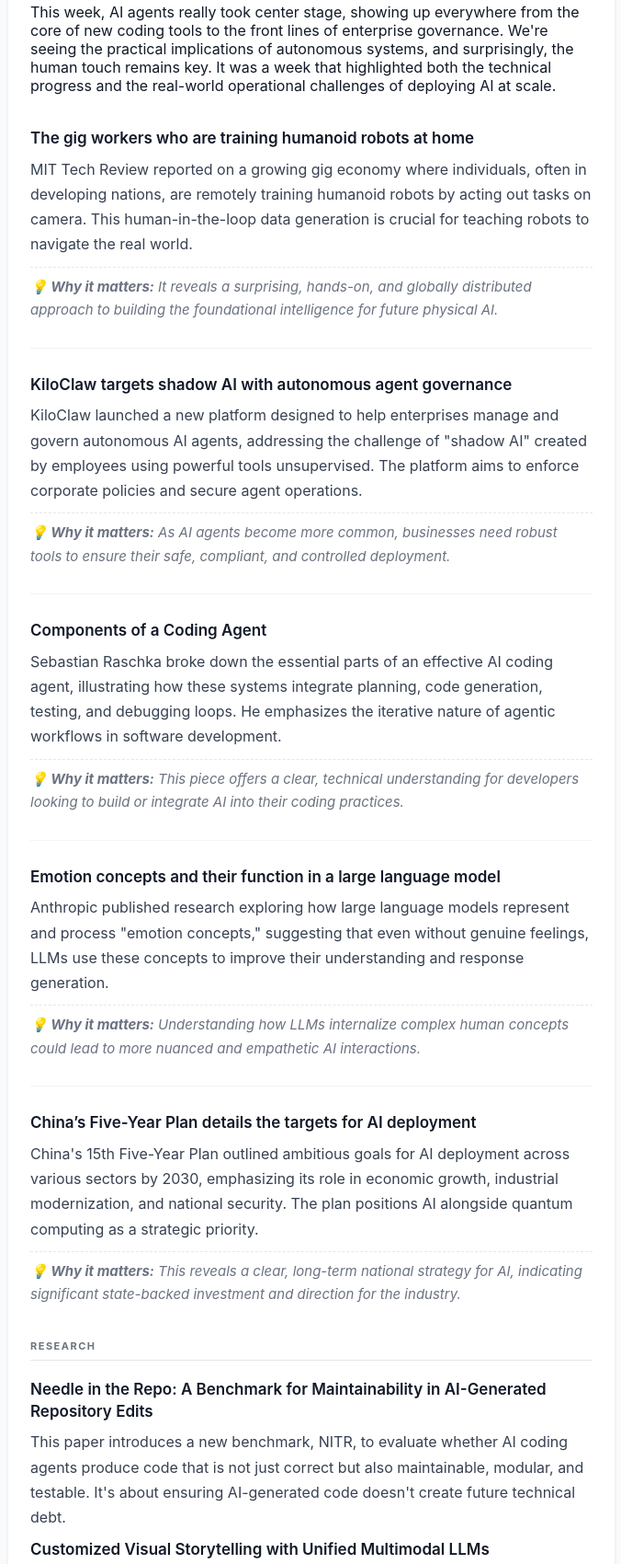
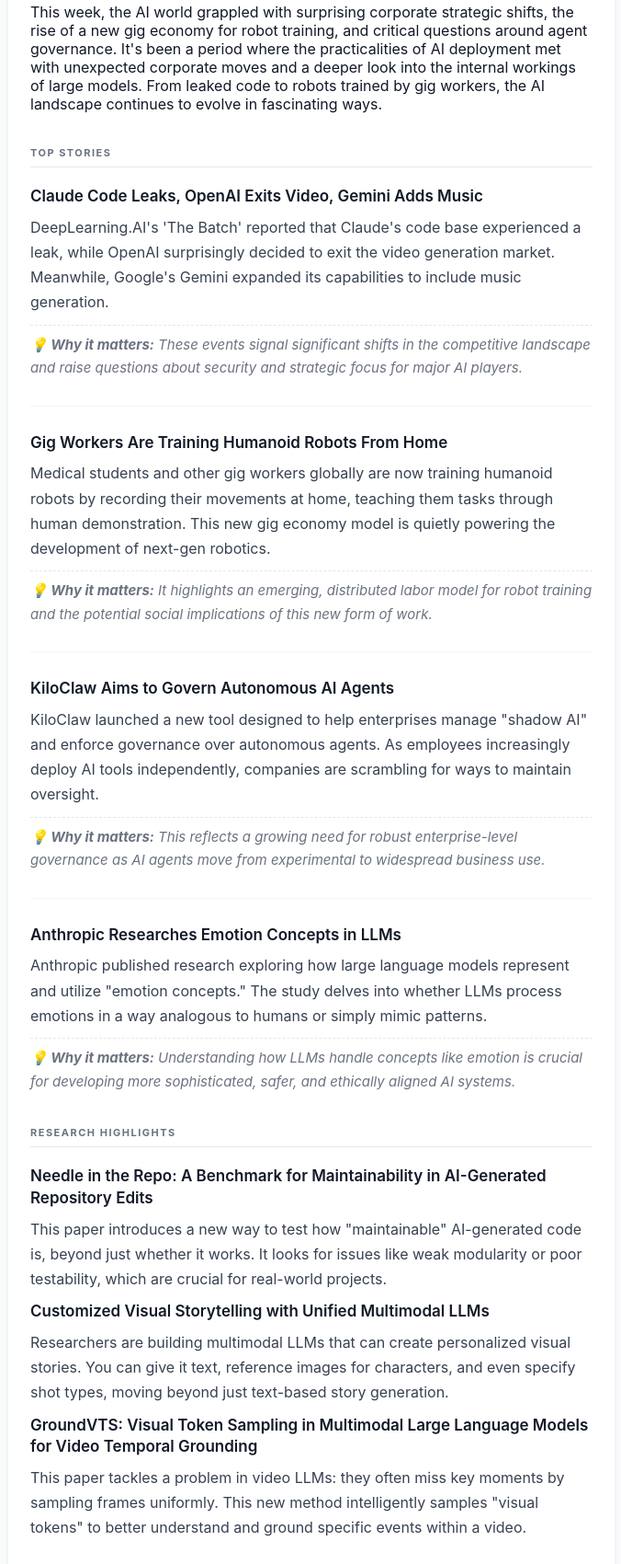
Before and after one commit to tecanmol/Newsletter, a plain HTML site: page newsletters/newsletter_Apr_05_2026.html in a window 1280 px wide. Shown: the part 209-1909 px from the top of the page at 92% size, without its empty margins (301-977 px from the left). Drawn offline with Linux system fonts and the light colour scheme.

Commit message:
Newsletter Apr 05, 2026

```diff
--- a/newsletters/index.json
+++ b/newsletters/index.json
@@ -2,7 +2,7 @@
   {
     "file": "newsletter_Apr_05_2026.html",
     "date": "Apr 05, 2026",
-    "preview": "MIT Tech Review reported on a growing gig economy where individuals, often in developing nations, are remotely training ..."
+    "preview": "DeepLearning.AI's 'The Batch' reported that Claude's code base experienced a leak, while OpenAI surprisingly decided to ..."
   },
   {
     "file": "newsletter_Mar_22_2026.html",
--- a/newsletters/newsletter_Apr_05_2026.html
+++ b/newsletters/newsletter_Apr_05_2026.html
@@ -129,60 +129,59 @@
         </div>
         <div class="content">
             <section id="intro">
-This week, AI agents really took center stage, showing up everywhere from the core of new coding tools to the front lines of enterprise governance. We're seeing the practical implications of autonomous systems, and surprisingly, the human touch remains key. It was a week that highlighted both the technical progress and the real-world operational challenges of deploying AI at scale.
+This week, the AI world grappled with surprising corporate strategic shifts, the rise of a new gig economy for robot training, and critical questions around agent governance. It's been a period where the practicalities of AI deployment met with unexpected corporate moves and a deeper look into the internal workings of large models. From leaked code to robots trained by gig workers, the AI landscape continues to evolve in fascinating ways.
 </section>
 
 <section id="top-stories">
+<h2>Top Stories</h2>
+
 <div class="story">
-<h3><a href="https://www.technologyreview.com/2026/04/01/1134863/humanoid-data-training-gig-economy-2026-breakthrough-technology/">The gig workers who are training humanoid robots at home</a></h3>
-<p>MIT Tech Review reported on a growing gig economy where individuals, often in developing nations, are remotely training humanoid robots by acting out tasks on camera. This human-in-the-loop data generation is crucial for teaching robots to navigate the real world.</p>
-<p class="why"><strong>💡 Why it matters:</strong> It reveals a surprising, hands-on, and globally distributed approach to building the foundational intelligence for future physical AI.</p>
+<h3><a href="https://www.deeplearning.ai/the-batch/tag/apr-03-2026/">Claude Code Leaks, OpenAI Exits Video, Gemini Adds Music</a></h3>
+<p>DeepLearning.AI's 'The Batch' reported that Claude's code base experienced a leak, while OpenAI surprisingly decided to exit the video generation market. Meanwhile, Google's Gemini expanded its capabilities to include music generation.</p>
+<p class="why"><strong>💡 Why it matters:</strong> These events signal significant shifts in the competitive landscape and raise questions about security and strategic focus for major AI players.</p>
 </div>
 
 <div class="story">
-<h3><a href="https://www.artificialintelligence-news.com/news/kiloclaw-targets-shadow-ai-autonomous-agent-governance/">KiloClaw targets shadow AI with autonomous agent governance</a></h3>
-<p>KiloClaw launched a new platform designed to help enterprises manage and govern autonomous AI agents, addressing the challenge of "shadow AI" created by employees using powerful tools unsupervised. The platform aims to enforce corporate policies and secure agent operations.</p>
-<p class="why"><strong>💡 Why it matters:</strong> As AI agents become more common, businesses need robust tools to ensure their safe, compliant, and controlled deployment.</p>
+<h3><a href="https://www.technologyreview.com/2026/04/01/1134863/humanoid-data-training-gig-economy-2026-breakthrough-technology/">Gig Workers Are Training Humanoid Robots From Home</a></h3>
+<p>Medical students and other gig workers globally are now training humanoid robots by recording their movements at home, teaching them tasks through human demonstration. This new gig economy model is quietly powering the development of next-gen robotics.</p>
+<p class="why"><strong>💡 Why it matters:</strong> It highlights an emerging, distributed labor model for robot training and the potential social implications of this new form of work.</p>
 </div>
 
 <div class="story">
-<h3><a href="https://magazine.sebastianraschka.com/p/components-of-a-coding-agent">Components of a Coding Agent</a></h3>
-<p>Sebastian Raschka broke down the essential parts of an effective AI coding agent, illustrating how these systems integrate planning, code generation, testing, and debugging loops. He emphasizes the iterative nature of agentic workflows in software development.</p>
-<p class="why"><strong>💡 Why it matters:</strong> This piece offers a clear, technical understanding for developers looking to build or integrate AI into their coding practices.</p>
+<h3><a href="https://www.artificialintelligence-news.com/news/kiloclaw-targets-shadow-ai-autonomous-agent-governance/">KiloClaw Aims to Govern Autonomous AI Agents</a></h3>
+<p>KiloClaw launched a new tool designed to help enterprises manage "shadow AI" and enforce governance over autonomous agents. As employees increasingly deploy AI tools independently, companies are scrambling for ways to maintain oversight.</p>
+<p class="why"><strong>💡 Why it matters:</strong> This reflects a growing need for robust enterprise-level governance as AI agents move from experimental to widespread business use.</p>
 </div>
 
 <div class="story">
-<h3><a href="https://www.anthropic.com/research/emotion-concepts-function">Emotion concepts and their function in a large language model</a></h3>
-<p>Anthropic published research exploring how large language models represent and process "emotion concepts," suggesting that even without genuine feelings, LLMs use these concepts to improve their understanding and response generation.</p>
-<p class="why"><strong>💡 Why it matters:</strong> Understanding how LLMs internalize complex human concepts could lead to more nuanced and empathetic AI interactions.</p>
-</div>
-
-<div class="story">
-<h3><a href="https://www.artificialintelligence-news.com/news/chinas-five-year-plan-details-the-targets-for-ai-deployment/">China’s Five-Year Plan details the targets for AI deployment</a></h3>
-<p>China's 15th Five-Year Plan outlined ambitious goals for AI deployment across various sectors by 2030, emphasizing its role in economic growth, industrial modernization, and national security. The plan positions AI alongside quantum computing as a strategic priority.</p>
-<p class="why"><strong>💡 Why it matters:</strong> This reveals a clear, long-term national strategy for AI, indicating significant state-backed investment and direction for the industry.</p>
+<h3><a href="https://www.anthropic.com/research/emotion-concepts-function">Anthropic Researches Emotion Concepts in LLMs</a></h3>
+<p>Anthropic published research exploring how large language models represent and utilize "emotion concepts." The study delves into whether LLMs process emotions in a way analogous to humans or simply mimic patterns.</p>
+<p class="why"><strong>💡 Why it matters:</strong> Understanding how LLMs handle concepts like emotion is crucial for developing more sophisticated, safer, and ethically aligned AI systems.</p>
 </div>
 </section>
 
 <section id="research">
-<h2>Research</h2>
+<h2>Research Highlights</h2>
+
 <h3><a href="https://tldr.takara.ai/p/2603.27745">Needle in the Repo: A Benchmark for Maintainability in AI-Generated Repository Edits</a></h3>
-<p>This paper introduces a new benchmark, NITR, to evaluate whether AI coding agents produce code that is not just correct but also maintainable, modular, and testable. It's about ensuring AI-generated code doesn't create future technical debt.</p>
+<p>This paper introduces a new way to test how "maintainable" AI-generated code is, beyond just whether it works. It looks for issues like weak modularity or poor testability, which are crucial for real-world projects.</p>
+
 <h3><a href="https://tldr.takara.ai/p/2603.27690">Customized Visual Storytelling with Unified Multimodal LLMs</a></h3>
-<p>Researchers developed a new approach for multimodal LLMs to generate coherent visual stories, allowing customization based on text, character images, and specific shot types. It's pushing creative AI beyond just text or single images.</p>
-<h3><a href="https://tldr.takara.ai/p/2604.02282">Deep Neural Network Based Roadwork Detection for Autonomous Driving</a></h3>
-<p>This work presents a real-time system that combines YOLO neural networks with LiDAR data to detect and localize road construction sites, a critical and challenging task for autonomous vehicles. It helps self-driving cars navigate tricky, dynamic environments safely.</p>
+<p>Researchers are building multimodal LLMs that can create personalized visual stories. You can give it text, reference images for characters, and even specify shot types, moving beyond just text-based story generation.</p>
+
+<h3><a href="https://tldr.takara.ai/p/2604.02093">GroundVTS: Visual Token Sampling in Multimodal Large Language Models for Video Temporal Grounding</a></h3>
+<p>This paper tackles a problem in video LLMs: they often miss key moments by sampling frames uniformly. This new method intelligently samples "visual tokens" to better understand and ground specific events within a video.</p>
 </section>
 
 <section id="quick-hits">
 <h2>Quick Hits</h2>
 <ul>
-<li><a href="https://sllm.cloud">sllm – Split a GPU node with other developers, unlimited tokens</a>: A new service lets you share GPU nodes with others, offering unlimited tokens, which could be a boon for smaller teams and individual developers.</li>
-<li><a href="https://imbue.com/product/mngr_part_2/">A case study in testing with 100+ Claude agents in parallel</a>: Imbue shared how they're testing agentic workflows by running over a hundred Claude agents simultaneously, highlighting strategies for managing complex parallel tasks.</li>
-<li><a href="https://gist.github.com/karpathy/442a6bf555914893e9891c11519de94f">LLM Wiki – example of an "idea file"</a>: Andrej Karpathy shared his "idea file" for an LLM Wiki, offering a peek into his structured approach to knowledge management and problem-solving with AI.</li>
-<li><a href="https://www.technologyreview.com/2026/04/03/1135073/four-things-wed-need-to-put-data-centers-in-space/">Four things we’d need to put data centers in space</a>: MIT Tech Review explored the immense challenges and requirements for establishing data centers in orbit, from power to cooling and maintenance.</li>
-<li><a href="https://www.artificialintelligence-news.com/news/experian-ai-fraud-detection-financial-services-2026/">Experian uncovers fraud paradox in financial services’ AI adoption</a>: Experian's report highlighted that the same AI tools financial institutions use for fraud detection are increasingly being weaponized by fraudsters themselves.</li>
-<li><a href="https://blog.djhaskin.com/blog/writing-lisp-is-ai-resistant-and-im-sad/">Writing Lisp Is AI Resistant and I'm Sad</a>: An interesting take on why Lisp, due to its unique syntax and metaprogramming capabilities, might be more challenging for current AI to generate effectively.</li>
+<li><a href="https://gist.github.com/karpathy/442a6bf555914893e9891c11519de94f">LLM Wiki – example of an "idea file"</a>: Karpathy's idea file for LLM development offers a neat peek into a prominent AI mind's thought process.</li>
+<li><a href="https://sllm.cloud">sllm – Split a GPU node with other developers, unlimited tokens</a>: A new service lets developers share GPU nodes more efficiently for LLM work, offering unlimited tokens.</li>
+<li><a href="https://magazine.sebastianraschka.com/p/components-of-a-coding-agent">Components of a Coding Agent</a>: Sebastian Raschka breaks down the essential parts of an AI coding agent, useful for anyone building one.</li>
+<li><a href="https://www.artificialintelligence-news.com/news/chinas-five-year-plan-details-the-targets-for-ai-deployment/">China’s Five-Year Plan details the targets for AI deployment</a>: China's latest Five-Year Plan outlines ambitious national targets for AI integration across various sectors by 2030.</li>
+<li><a href="https://imbue.com/product/mngr_part_2/">A case study in testing with 100+ Claude agents in parallel</a>: Imbue shared insights from testing a manager agent with over 100 Claude agents simultaneously, offering a glimpse into large-scale agent orchestration.</li>
+<li><a href="https://blog.djhaskin.com/blog/writing-lisp-is-ai-resistant-and-im-sad/">Writing Lisp Is AI Resistant and I'm Sad</a>: A developer muses on Lisp's perceived resistance to AI code generation, sparking debate on language complexity and AI's capabilities.</li>
 </ul>
 </section>
 
```
